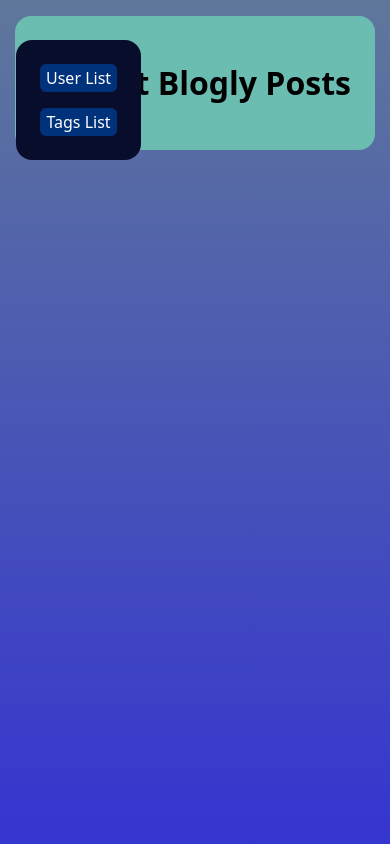
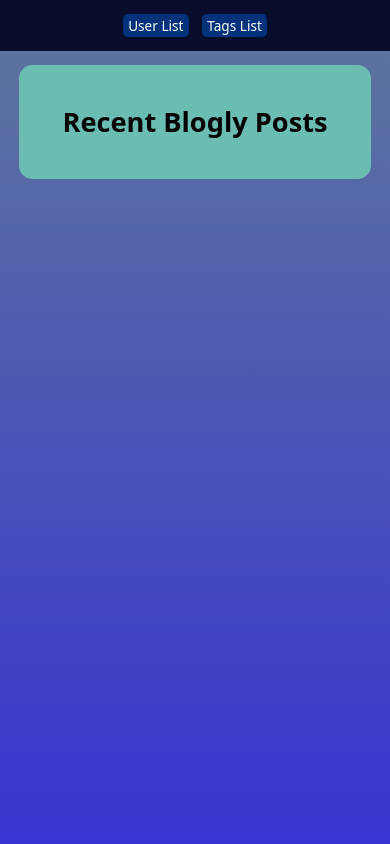
Before and after one commit to acollino/blogly, a Flask app: page / in a window 390 px wide. Run offline with Flask 2, Linux system fonts and the light colour scheme; data that the repository does not hold is empty.

Commit message:
improve media queries for smaller screens

```diff
--- a/static/css/style.css
+++ b/static/css/style.css
@@ -130,7 +130,7 @@
 
 button:hover,
 .button:hover {
-  filter: brightness(105%);
+  filter: brightness(120%);
 }
 
 button:active,
@@ -159,7 +159,7 @@
 }
 
 .profile-picture {
-  max-width: min(15rem, 42vw);
+  max-width: min(15rem, 23vw);
   margin: 1rem 0;
   display: block;
   border: .25rem grey solid;
@@ -169,7 +169,7 @@
 .text-box {
   font-family: inherit;
   display: block;
-  width: min(50rem, 50vw);
+  width: min(30rem, 73vw);
   height: 5rem;
   font-size: 1rem;
 }
@@ -237,6 +237,7 @@
   padding: 1rem;
   background-color: white;
   border-radius: 1rem;
+  max-width: 90%;
 }
 
 .icon {
@@ -250,3 +251,45 @@
   margin-bottom: 0.5rem;
   gap: 0.5rem;
 }
+
+@media (max-width: 600px) {
+  .nav-col-left {
+    flex-direction: row;
+    left: auto;
+    width: 100%;
+    top: 0;
+    position: relative;
+    padding: 1rem 0;
+    border-radius: 0;
+  }
+}
+
+@media (max-width: 424px) {
+  html {
+    font-size: 0.85rem;
+  }
+}
+
+@media (min-width: 425px) {
+  html {
+    font-size: 0.9rem;
+  }
+}
+
+@media (min-width: 769px) {
+  html {
+    font-size: 0.975rem;
+  }
+}
+
+@media (min-width: 1025px) {
+  html {
+    font-size: 1rem;
+  }
+}
+
+@media (min-width: 1201px) {
+  html {
+    font-size: 1.025rem;
+  }
+}
--- a/templates/home.html
+++ b/templates/home.html
@@ -1,11 +1,11 @@
 {% extends "index.html" %}
 {% block title %}Blogly Home{% endblock %}
 {% block content %}
+<div class="column nav-col-left">
+  <a href="/users" class="button button-blue">User List</a>
+  <a href="/tags" class="button button-blue">Tags List</a>
+</div>
 <div class="row">
-  <div class="column nav-col-left">
-    <a href="/users" class="button button-blue">User List</a>
-    <a href="/tags" class="button button-blue">Tags List</a>
-  </div>
   <div class="column width-40">
     <h1>Recent Blogly Posts</h1>
     {% for post in posts %}
```
